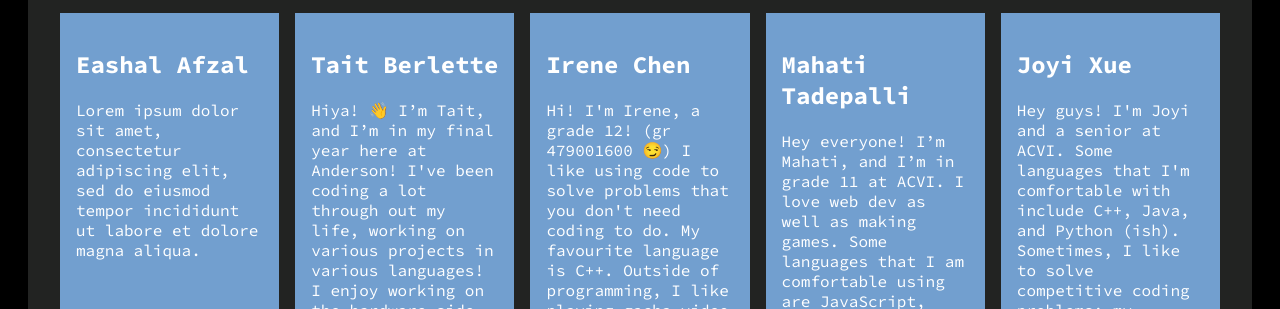
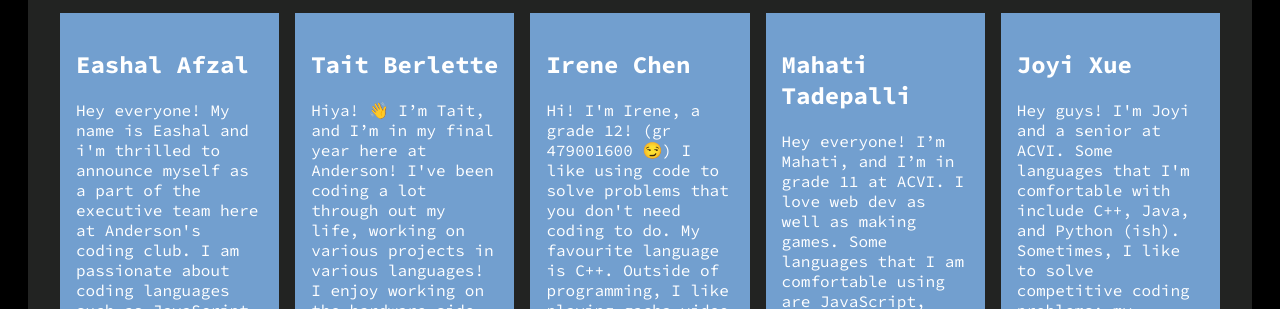
Before and after one commit to ac-squared/ac-squared-website, a website: page views/index.html in a window 1280 px wide. Shown: the part 643-952 px from the top of the page. Drawn offline with Linux system fonts and the light colour scheme; files that its build step writes are made by us from their sources; no server answers; files whose address does not match are found by name.

Commit message:
Add Eashal's about me!

```diff
--- a/views/index.html
+++ b/views/index.html
@@ -50,7 +50,7 @@
         <div id="exec-grid">
           <div class="exec">
             <h2>Eashal Afzal</h2>
-            <p>Lorem ipsum dolor sit amet, consectetur adipiscing elit, sed do eiusmod tempor incididunt ut labore et dolore magna aliqua.</p>
+            <p>Hey everyone! My name is Eashal and i'm thrilled to announce myself as a part of the executive team here at Anderson's coding club. I am passionate about coding languages such as JavaScript, Python and C++. Welcome to AC^2!</p>
           </div>
           <div class="exec">
             <h2>Tait Berlette</h2>
```
